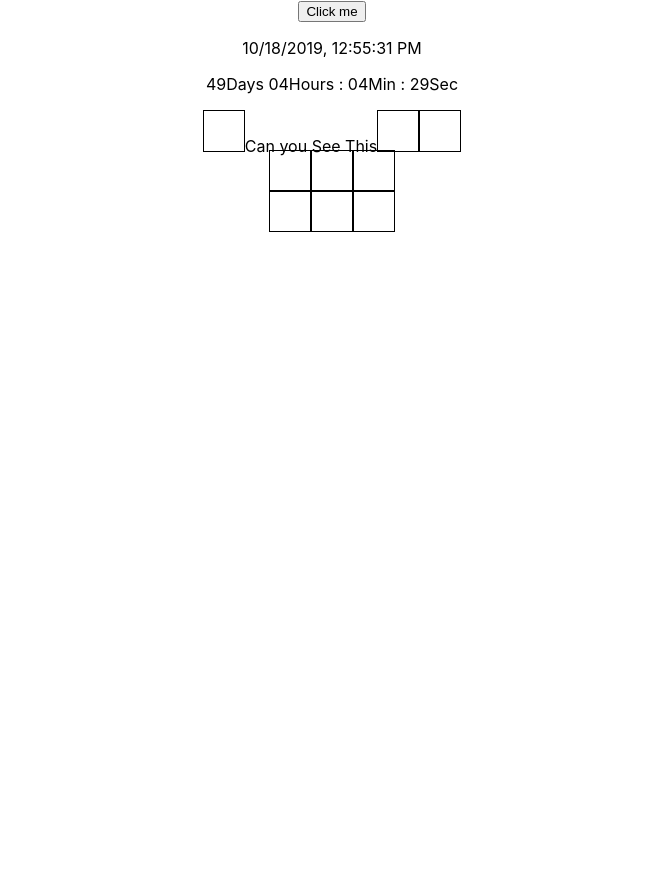
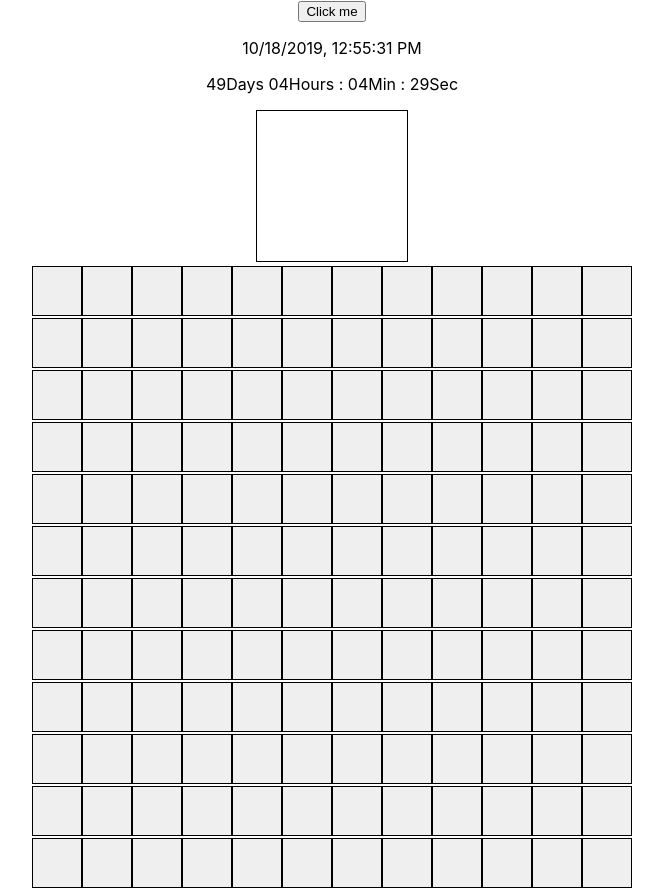
Before and after one commit to anchormansam/final_project, a React (Create React App) app: page / in a window 1280 px wide. Shown: the whole page, without its empty margins (308-971 px from the left). Before the commit the page ends 800 px from the top, so only its background shows below. Built offline with nearby package versions, Linux system fonts and the light colour scheme.

Commit message:
updated map loop
-Updated the map loop for the tic tac toe

```diff
--- a/src/App.js
+++ b/src/App.js
@@ -5,6 +5,8 @@ import Button from './Components/Button';
 import Time from './Time.js'
 import Countdown from './Countdown.js'
 import Tile from './Components/Tile'
+import TicTacToeContainer from './Components/TicTacToeContainer'
+import Board from './Components/Board'
 
 
 
@@ -19,18 +21,9 @@ function App() {
         <Button />
         <Time />
         <Countdown endDate={'December 6, 2019 17:00:00'} />
-        {/* <Countdown endDate={'October 17, 2019 20:11:00'}/> */}
-       <div style={{height: '40px'}}>
-       <Tile />Can you See This<Tile /><Tile />
-       </div>
-       <div style={{height: '40px'}}>
-       <Tile /><Tile /><Tile />
-       </div>
-       <div style={{height: '40px'}}>
-       <Tile /><Tile /><Tile />
-       </div>
-
-
+        {/* <Countdown endDate={'October 18, 2019 09:50:00'}/> */}
+       <TicTacToeContainer />
+       <Board />
 
       </React.Fragment>
 
--- /dev/null
+++ b/src/Components/Board.js
@@ -0,0 +1,42 @@
+import React from 'react';
+import { render } from "react-dom";
+import { blockStatement } from '@babel/types';
+import { NONAME } from 'dns';
+import Tile from './Tile';
+
+
+class Board extends React.Component {
+    renderSquare(i) {
+        return (
+            <Tile
+                key={i}
+            />
+        );
+    }
+
+    render() {
+        const row = [];
+        let k = 0;
+        for (let i = 0; i < 12; i++) {
+            const col = [];
+            for (let j = 0; j < 12; j++) {
+                col.push(this.renderSquare(12 * i + j));
+                k++;
+            }
+            row.push(<div key={k} className="board-row">{col}</div>);
+        }
+        return (
+            <div>
+                {row}
+            </div>
+        );
+    }
+}
+
+
+
+
+
+
+
+export default Board;
--- /dev/null
+++ b/src/Components/TicTacToeContainer.js
@@ -0,0 +1,36 @@
+import React from 'react';
+import { render } from "react-dom";
+import { blockStatement } from '@babel/types';
+import { NONAME } from 'dns';
+import Tile from './Tile';
+
+
+
+class TicTacToeContainer extends React.Component {
+
+    render() {
+        return <div
+            id='container'
+            style={{
+                height: '150px',
+                width: '150px',
+                border: '1px solid black',
+                display: 'inline-block',
+                margin: 'auto',
+            }}
+            type={{
+                button: 'onclick()',
+            }}
+            class={{
+                btn: 'btn-outline-danger',
+            }}>
+
+        </div>;
+    }
+}
+
+
+
+
+
+export default TicTacToeContainer;
--- a/src/Components/Tile.js
+++ b/src/Components/Tile.js
@@ -6,15 +6,21 @@ import { NONAME } from 'dns';
 class Tile extends React.Component{
 
     render(){
-        return <div style={{
-            height: '40px',
-            width: '40px',
+        return <button style={{
+            height: '50px',
+            width: '50px',
             border: '1px solid black',
             display: 'inline-block',
-            margin: 0,
-        }}>
+            margin: 'auto',
+            }}
+            type={{
+                button: 'onclick()',
+            }}
+            class={{
+                btn: 'btn-outline-danger',
+            }}>
 
-        </div>;
+        </button>;
     }
 }
 
```
Also changed, not shown: src/Components/TicTacToe.js (added, +16 -0 lines).
